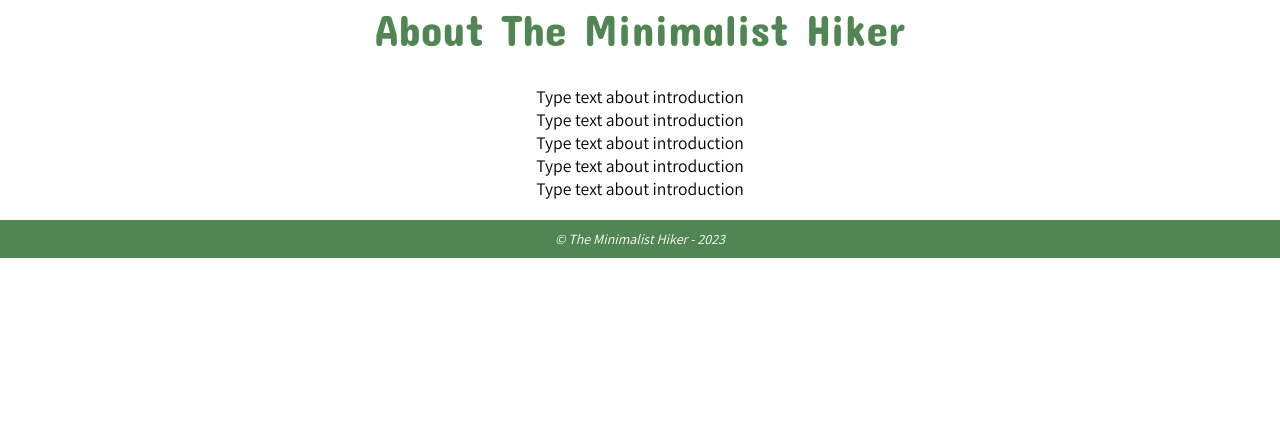
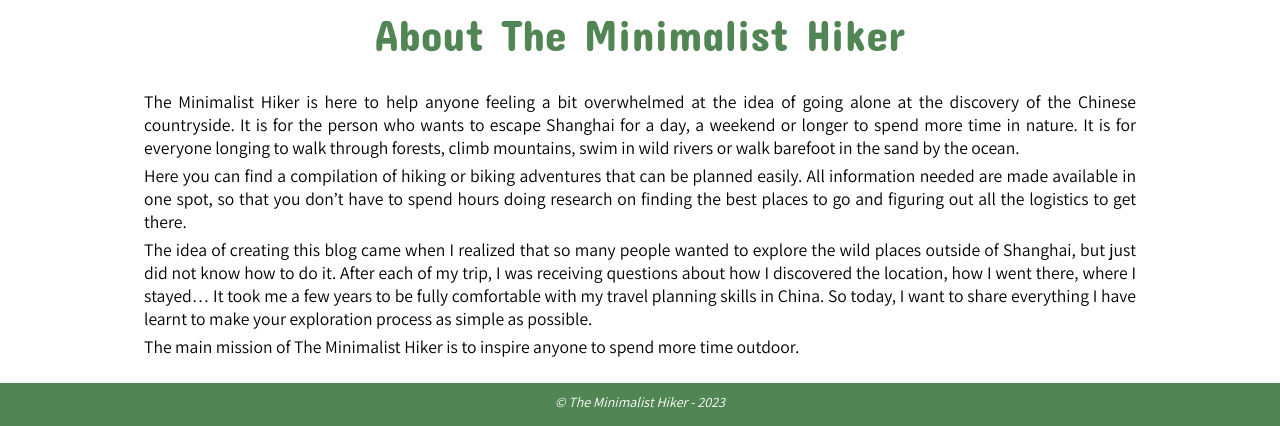
Before and after one commit to mylenejeannot/mylenejeannot.github.io, a plain HTML site: page about.html in a window 1280 px wide. Shown: the part 1745-2171 px from the top of the page. Before the commit the page ends 2003 px from the top, so only its background shows below. Drawn offline with Linux system fonts and the light colour scheme.

Commit message:
Add files via upload

```diff
--- a/about.css
+++ b/about.css
@@ -86,3 +86,10 @@ h2 {
     align-items: center;
     justify-content: center;
 }
+
+p {
+    text-align: justify;
+    width: 80%;
+    margin: auto;
+    padding-bottom: 5px;
+}
--- a/about.html
+++ b/about.html
@@ -84,7 +84,7 @@
                         </a>
                         <a href="images/about/big_pictures/about8_big.jpg" target="_blank" class="big_picture">
                             <img src="images/about/small_pictures/about8.jpg" alt="Rice terraces in Guizhou">
-                            <div class="photo_hover">Hiking around Tangan rice terraces in Guizhou</div>
+                            <div class="photo_hover">Hiking around rice terraces in Guizhou</div>
                         </a>
                     </div>
                 </div>
@@ -94,11 +94,21 @@
             <img src="images/small_logo.png" alt="The Minimalist Hiker Logo">
             <h1>About The Minimalist Hiker</h1>
             <p>
-                Type text about introduction <br />
-                Type text about introduction <br />
-                Type text about introduction <br />
-                Type text about introduction <br />
-                Type text about introduction <br />
+                The Minimalist Hiker is here to help anyone feeling a bit overwhelmed at the idea of going alone at the discovery of the Chinese countryside.
+                It is for the person who wants to escape Shanghai for a day, a weekend or longer to spend more time in nature.
+                It is for everyone longing to walk through forests, climb mountains, swim in wild rivers or walk barefoot in the sand by the ocean.
+            </p>
+            <p>
+                Here you can find a compilation of hiking or biking adventures that can be planned easily.
+                All information needed are made available in one spot, so that you don’t have to spend hours doing research on finding the best places to go and figuring out all the logistics to get there.
+            </p>
+            <p>
+                The idea of creating this blog came when I realized that so many people wanted to explore the wild places outside of Shanghai, but just did not know how to do it.
+                After each of my trip, I was receiving questions about how I discovered the location, how I went there, where I stayed…
+                It took me a few years to be fully comfortable with my travel planning skills in China. So today, I want to share everything I have learnt to make your exploration process as simple as possible.
+            </p>
+            <p>
+                The main mission of The Minimalist Hiker is to inspire anyone to spend more time outdoor.
             </p>
     </section>
 
--- a/blog.css
+++ b/blog.css
@@ -16,7 +16,7 @@
 }
 
 .blog_moto {
-    font-size: 1.2em;
+    font-size: 1em;
     font-style: italic;
 }
 
--- a/contact.css
+++ b/contact.css
@@ -16,7 +16,7 @@
 }
 
 .blog_moto {
-    font-size: 1.2em;
+    font-size: 1em;
     font-style: italic;
 }
 
```
